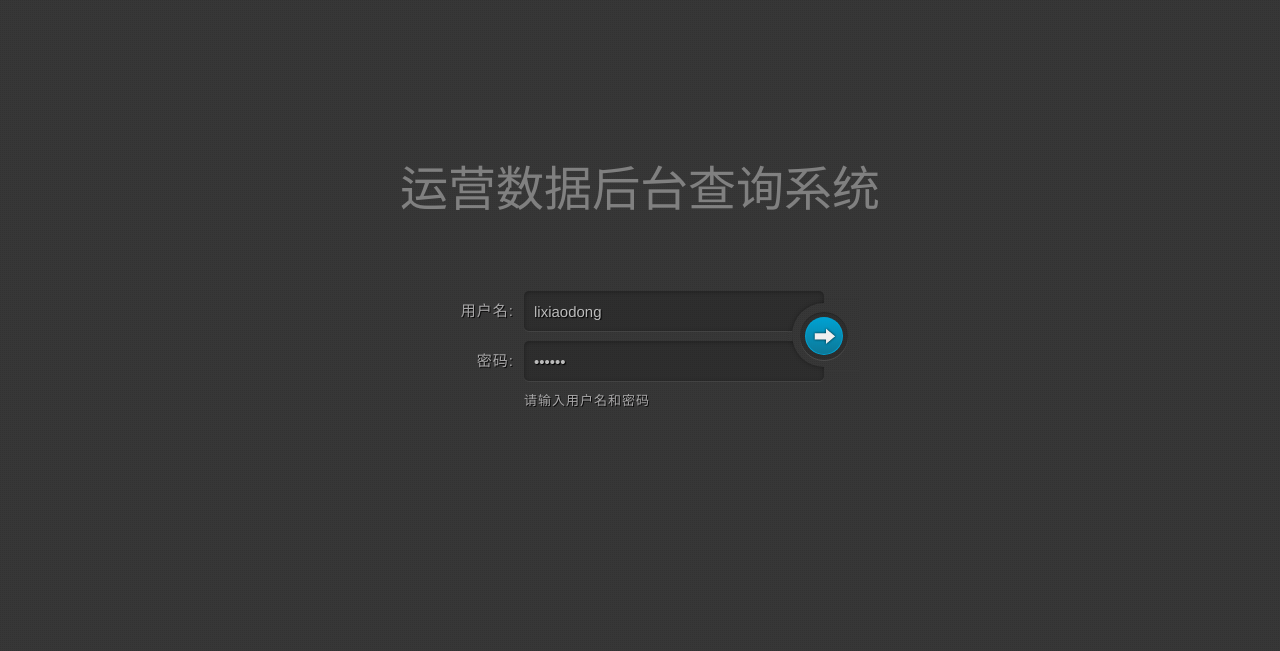
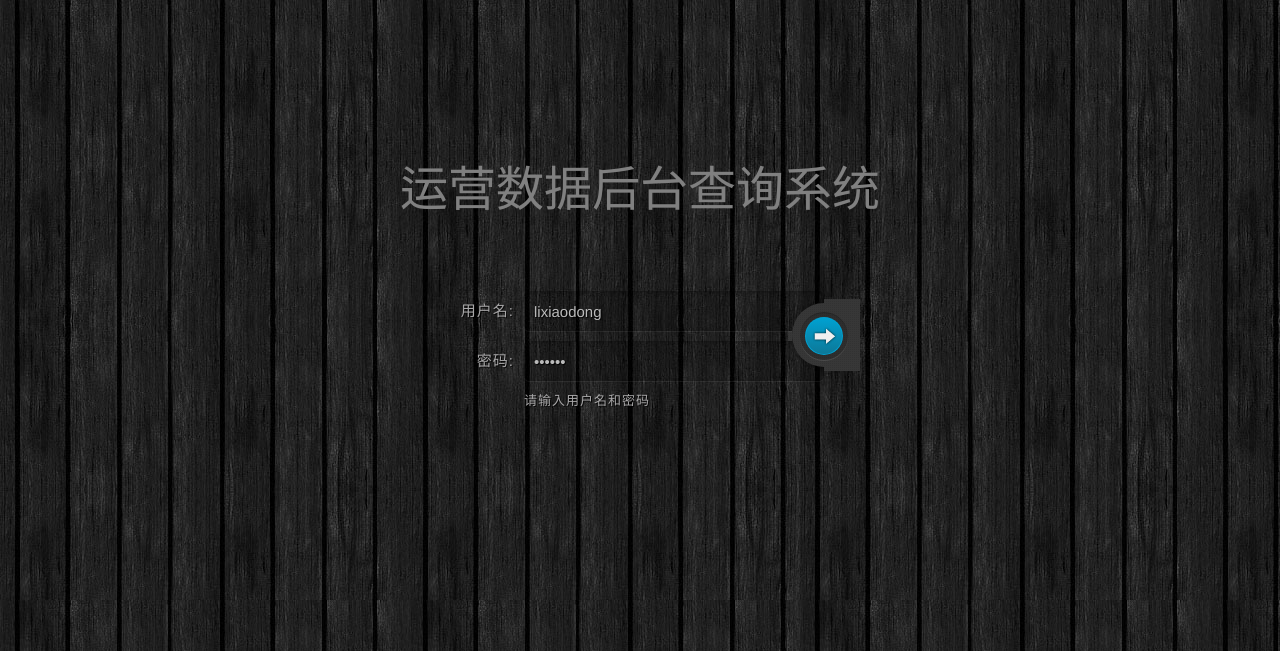
Before and after one commit to AliTiger/operation, a Node project: template views/login.ejs in a window 1280 px wide. Shown: the top 651 px of the page. Run offline with Node 20 templates, Linux system fonts and the light colour scheme; the template is opened without the code that fills it, so the values that code supplies are empty.

Commit message:
调整登陆页面背景图片

```diff
--- a/routes/userInformation.js
+++ b/routes/userInformation.js
@@ -9,8 +9,6 @@ exports.get = function(req, res){
 	params.title = '用户信息';
 	params.user = req.session.user;
 	params.users = req.session.users;
-	params.active_user = active_user;
-	params.high_active_user = high_active_user;
 
 	console.log('====page_id',page_id);
 	return res.render(page_id+'.ejs',params);
--- a/views/header.ejs
+++ b/views/header.ejs
@@ -18,6 +18,7 @@
     <link rel="stylesheet" href="/css/morris-0.4.3.min.css">
     <script src="/js/jquery-1.10.2.js"></script>
     <script src="/js/bootstrap.js"></script>
+
 </head>
 
 <body>
--- a/views/login.ejs
+++ b/views/login.ejs
@@ -11,6 +11,11 @@
     <script src="js/jquery-1.11.1.min.js"></script>
     <script src="js/bootstrap.min.js"></script>
     <link rel="stylesheet" href="css/login.css">
+    <style>
+        body {
+            background: url(/images/background.jpg);
+        }
+    </style>
 </head>
 <body>
 	<br /><br/><br/><br/><br/><br/><br/><br/><br/>
```
Also changed, not shown: public/css/selectbox/images/ui-bg_glass_100_fdf5ce_1x400.png (added), public/css/selectbox/images/ui-bg_glass_65_ffffff_1x400.png (added), public/css/selectbox/images/ui-bg_gloss-wave_35_f6a828_500x100.png (added), public/css/selectbox/images/ui-icons_ef8c08_256x240.png (added), public/css/selectbox/images/ui-icons_ffffff_256x240.png (added), public/images/12.jpg (added), public/images/background.jpg (added), public/images/in.png (added), public/images/login.jpg (added).
